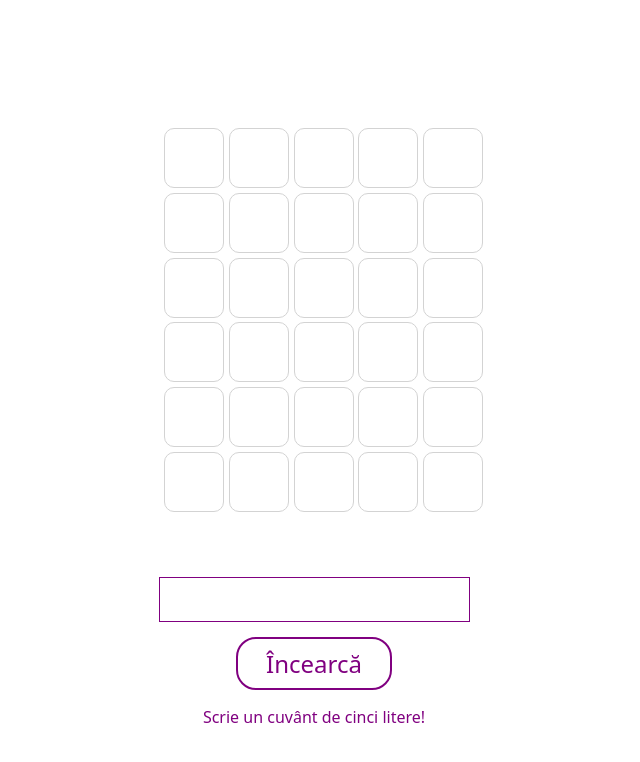
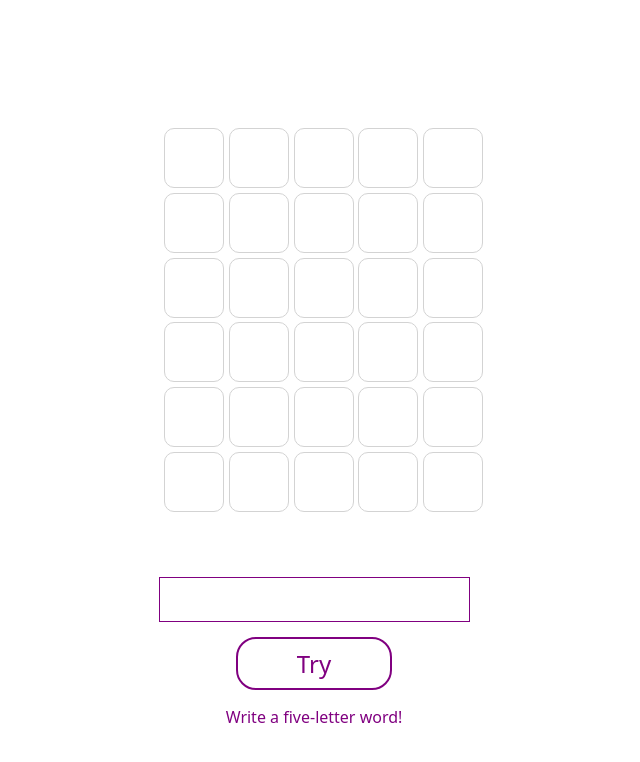
Before and after one commit to CaktusRO/WordleClone, a plain HTML site: page index.html in a window 1280 px wide. Shown: the whole page, without its empty margins (326-966 px from the left). Drawn offline with Linux system fonts and the light colour scheme.

Commit message:
Update index.html

```diff
--- a/index.html
+++ b/index.html
@@ -53,8 +53,8 @@
         </div>
         <div id="input-button">
         <input id="input">
-        <button id="button">Încearcă</button>
-    <span id="alert" color="purple">Scrie un cuvânt de cinci litere!</span></div>
+        <button id="button">Try</button>
+    <span id="alert" color="purple">Write a five-letter word!</span></div>
     <script src="script.js"></script>
 </body>
 </html>
```
